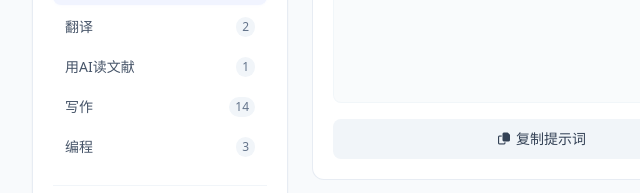
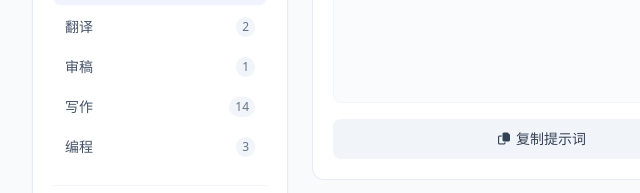
Before and after one commit to weijing213/ai_prompts, a plain HTML site: page index.html in a window 1280 px wide. Shown: the part 284-477 px from the top of the page, 0-640 px from the left. Drawn offline with nearby package versions, Linux system fonts and the light colour scheme.

Commit message:
Change category from '用AI读文献' to '审稿'

```diff
--- a/index.html
+++ b/index.html
@@ -292,7 +292,7 @@
             {
                 id: 29,
                 title: "Reviewer 视角整包审稿",
-                category: "用AI读文献",
+                category: "审稿",
                 prompt: `# Role\n你是一位以严苛、精准著称的资深学术审稿人，熟悉计算机科学领域顶级会议的评审标准。你的职责是作为守门员，确保只有在理论创新、实验严谨性和逻辑自洽性上均达到最高标准的研究才能被接收。\n\n# Task\n请深入阅读并分析我上传的【PDF论文文件】。基于我指定的【投稿目标】，撰写一份严厉但具有建设性的审稿报告。\n\n# Constraints\n1. 评审基调（严苛模式）：\n   - 默认态度：请抱着拒稿的预设心态进行审查，除非论文的亮点足以说服你改变主意。\n   - 拒绝客套：省略所有无关痛痒的赞美，直接切入核心缺陷。你的目标是帮作者发现可能导致拒稿的致命伤，而不是让作者开心。\n\n2. 审查维度：\n   - 原创性：该工作是实质性的突破还是边际增量？如果是后者，直接指出。\n   - 严谨性：数学推导是否有跳跃？实验对比是否公平（Baseline 是否齐全）？消融实验是否充分支撑了核心主张？\n   - 一致性：引言中声称的贡献在实验部分是否真的得到了验证？\n\n3. 格式要求：\n   - 严禁列表化滥用：在陈述复杂逻辑时，请使用连贯段落。\n   - 保持 LaTeX 纯净：不要使用无关的格式指令。\n\n4. 输出格式：\n   - Part 1 [The Review Report]：模拟真实的顶会审稿意见（使用中文）。包含以下板块：\n     * Summary: 一句话总结文章核心。\n     * Strengths: 简要列出 1-2 点真正有价值的贡献。\n     * Weaknesses (Critical): 必须列出 3-5 个可能导致直接拒稿的致命问题（如：缺乏核心 Baseline，原理存在逻辑漏洞，创新点被过度包装）。\n     * Rating: 给出预估评分（1-10分，其中 Top 5% 为 8分以上）。\n   - Part 2 [Strategic Advice]：针对作者的中文改稿建议。\n     * 直击痛点：用中文解释 Part 1 中的 Critical Weaknesses 到底因何而起。\n     * 行动指南：具体建议作者该补什么实验、该重写哪段逻辑、或该如何降低审稿人的攻击欲。\n   - 除以上两部分外，不要输出任何多余的对话。\n\n# Execution Protocol\n在输出前，请自查：\n1. 你的语气是否太温和了？如果是，请重新审视那些模糊的实验结果，并提出尖锐的质疑。\n2. 你指出的问题是否具体？不要说“实验不够”，要说“缺少在 ImageNet 数据集上的鲁棒性验证”。\n\n# Input\n请根据我上传的pdf附件进行分析，我计划投稿于 [在此处输入你的投稿目标，例如：ICML 2026]`
             },
 
```
